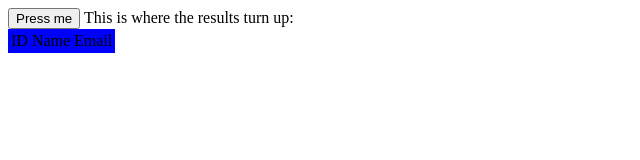
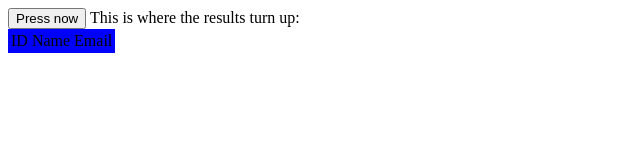
Before and after one commit to oliveirasuelem/hello, a plain HTML site: page index.html in a window 1280 px wide. Shown: the full height of the page, 0-640 px from the left. Drawn offline with Linux system fonts and the light colour scheme.

Commit message:
Update index.html

```diff
--- a/index.html
+++ b/index.html
@@ -25,7 +25,7 @@ let doIt=()=>{
 </script>
 </head>
 <body>
-<button onClick="doIt()">Press me</button>
+<button onClick="doIt()">Press now</button>
 This is where the results turn up: <br/>
 <table id='tab1' bgcolor='blue'>
 <tr><td>ID</td><td>Name</td><td>Email</td></tr>
```
